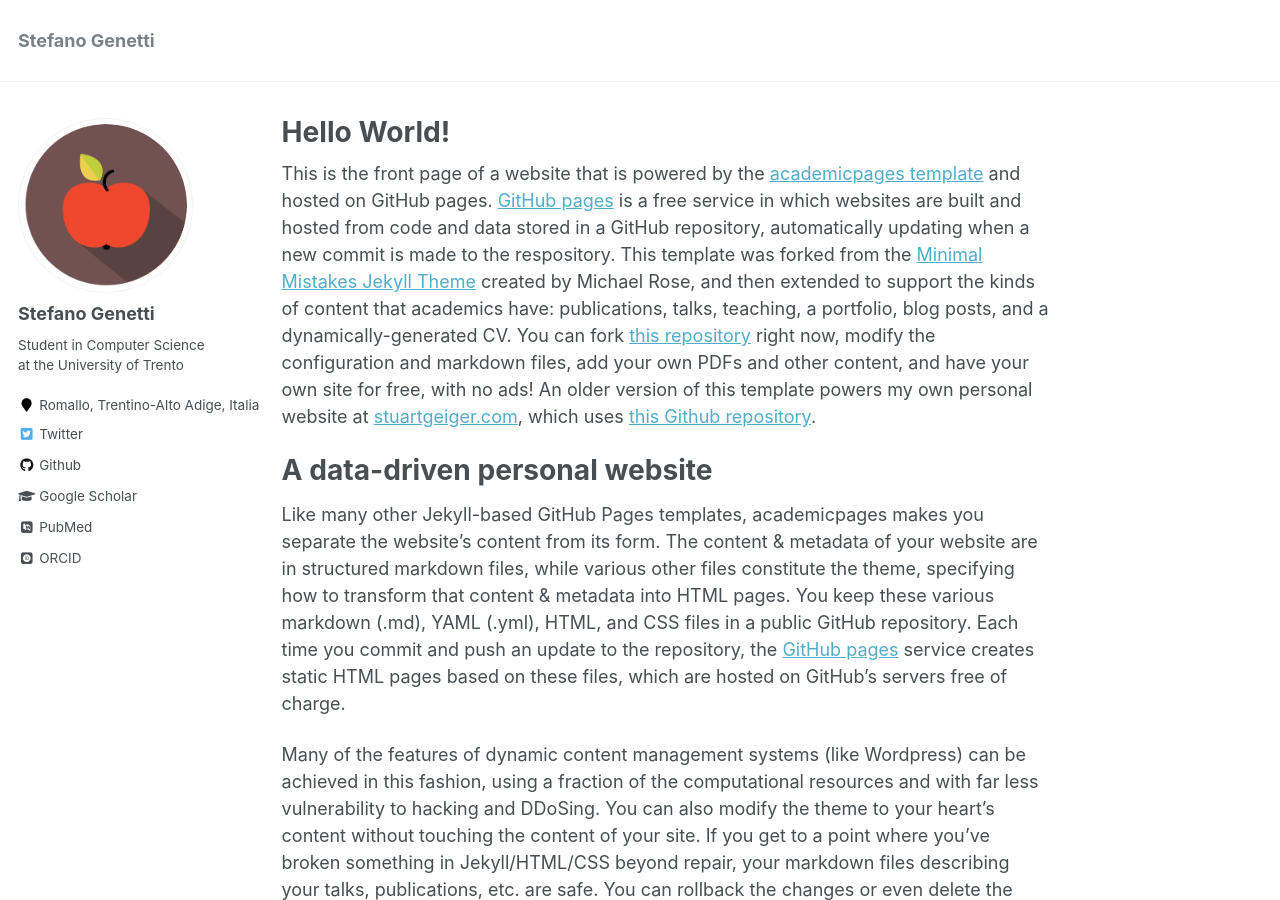
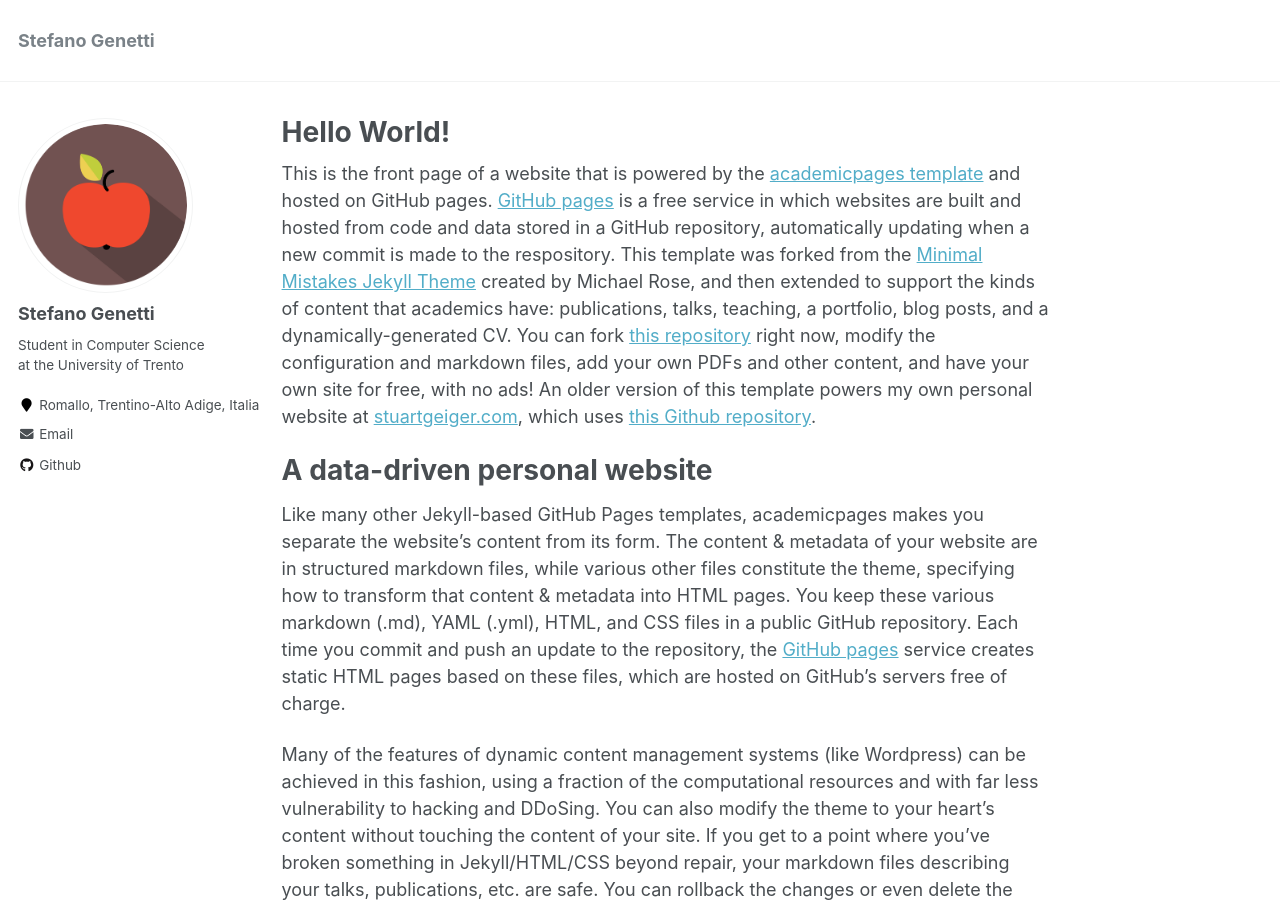
Before and after one commit to StefanoGenettiUniTN/stefanogenettiunitn.github.io, a Jekyll site: the page built from _pages/about.md, in a window 1280 px wide and 900 px high. Built offline with Jekyll 4.4.1, drawn with Linux system fonts in a browser that asks for light colours; some web fonts are replaced; some of the changed lines change nothing that is shown.

Commit message:
update sidebar

```diff
--- a/_config.yml
+++ b/_config.yml
@@ -85,9 +85,9 @@
   bio              : "Student in Computer Science at the University of Trento"
   location         : "Romallo, Trentino-Alto Adige, Italia"
   employer         :
-  pubmed           : "https://www.ncbi.nlm.nih.gov/pubmed/?term=john+snow"
-  googlescholar    : "http://yourfullgooglescholarurl.com"
-  email            :
+  pubmed           :
+  googlescholar    :
+  email            : "stefano.genetti@studenti.unitn.it"
   researchgate     :  # example: "https://www.researchgate.net/profile/yourprofile"
   uri              :
   bitbucket        :
@@ -96,20 +96,20 @@
   flickr           :
   facebook         :
   foursquare       :
-  github           : "academicpages"
+  github           : "StefanoGenettiUniTN"
   google_plus      :
   keybase          :
   instagram        :
   impactstory      : #"https://profiles.impactstory.org/u/xxxx-xxxx-xxxx-xxxx"
   lastfm           :
   linkedin         :
-  orcid            : "http://orcid.org/yourorcidurl"
+  orcid            :
   pinterest        :
   soundcloud       :
   stackoverflow    : # http://stackoverflow.com/users/123456/username
   steam            :
   tumblr           :
-  twitter          : "replacethistwitterhandle"
+  twitter          :
   vine             :
   weibo            :
   xing             :
```
